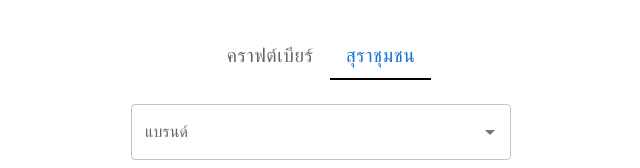
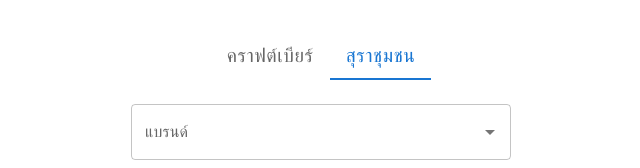
Before and after one commit to Ballpakoy29/beerpeoplemap, a React (Vite) app: page / in a window 1280 px wide. Shown: the top 168 px of the page, without its empty margins (319-959 px from the left). Built offline with nearby package versions, Linux system fonts and the light colour scheme.

Commit message:
remove tab color

```diff
--- a/src/components/mainpage.jsx
+++ b/src/components/mainpage.jsx
@@ -68,7 +68,7 @@ export default function MainPage() {
         onChange={handleChange}
         centered
         variant="large"
-        TabIndicatorProps={{ style: { backgroundColor: 'black' } }}
+      //  TabIndicatorProps={{ style: { backgroundColor: 'black' } }}
         sx={{
           '& .MuiTab-root': {
             fontWeight: 'bold',
```
